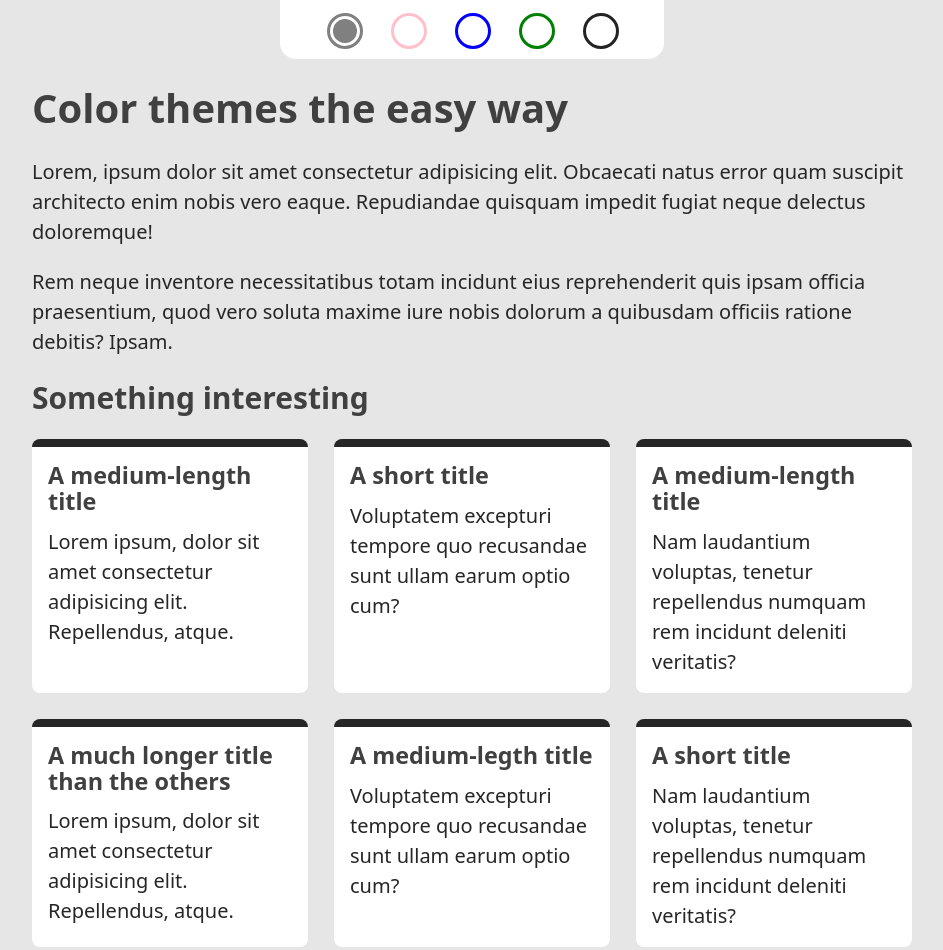
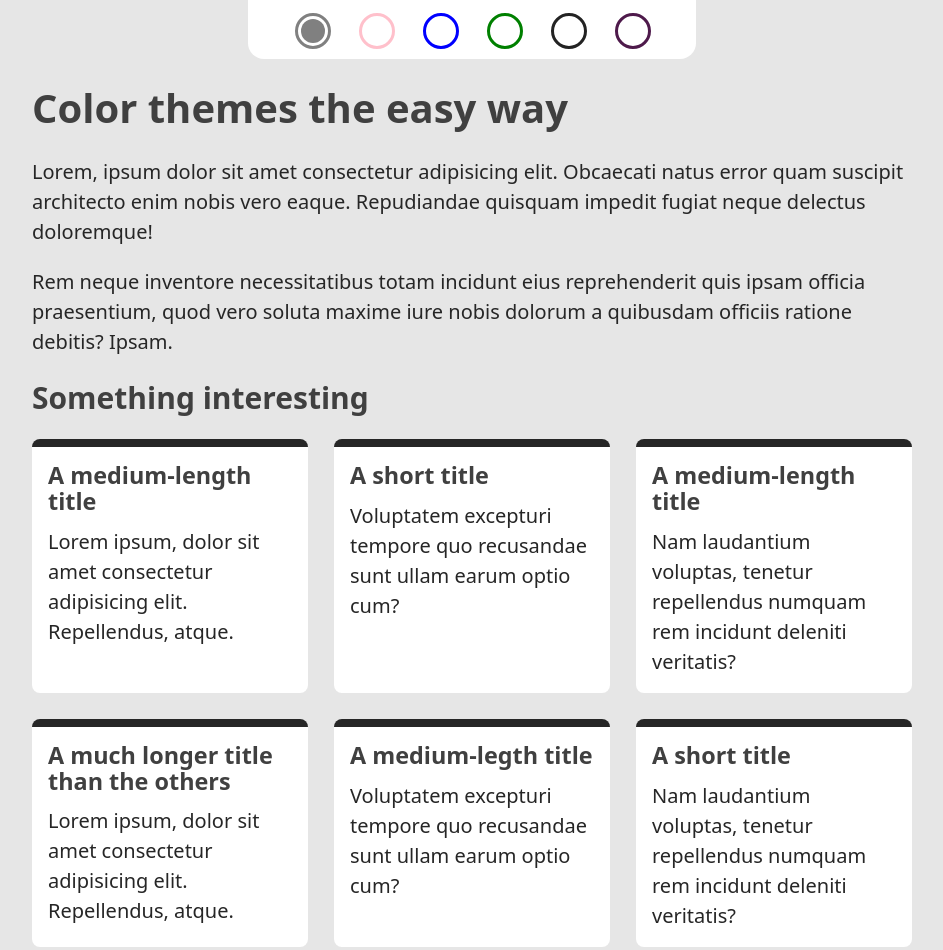
Before and after one commit to GingerKiwi/theme-switcher, a plain HTML site: page index.html in a window 1280 px wide. Shown: the top 950 px of the page, without its empty margins (168-1111 px from the left). Drawn offline with Linux system fonts and the light colour scheme; a script that the page names is missing.

Commit message:
add test radio button, id, and class to index.html and styles.css. Add note on enabling has pseudoselector to notes.md

```diff
--- a/index.html
+++ b/index.html
@@ -25,6 +25,9 @@
 
         <label for="dark" class="visually-hidden">Dark theme</label>
         <input type="radio" id="dark" name="theme" />
+
+        <label for="test" class="visually-hidden">Test theme</label>
+        <input type="radio" id="test" name="theme" />
       </fieldset>
     </form>
 
--- a/styles.css
+++ b/styles.css
@@ -102,6 +102,9 @@
 .color-picker input[type="radio"]#dark {
 --radio-color: #232323;
 }
+.color-picker input[type="radio"]#test {
+    --radio-color: #4e1a4b;
+}
 
 .pink {
 --clr-body-bg: hsl(310 50% 90%);
@@ -131,6 +134,13 @@
 --clr-heading: hsl(209 50% 80%);
 }
 
+.test {
+    --clr-body-bg: hsl(310 50% 90%);
+    --clr-card-bg: hsl(310 50% 25%);
+    --clr-text: hsl(310 50% 75%);
+    --clr-heading: hsl(310 50% 100%);
+    }
+
 :root:has(#pink:checked) {
 --clr-body-bg: hsl(310 50% 90%);
 --clr-card-bg: hsl(310 50% 100%);
@@ -158,3 +168,11 @@
 --clr-text: hsl(209 50% 90%);
 --clr-heading: hsl(209 50% 80%);
 }
+
+:root:has(#test:checked) {
+    font-size: 6rem;
+    /* --clr-body-bg: hsl(209 50% 10%);
+    --clr-card-bg: hsl(209 50% 5%);
+    --clr-text: hsl(209 50% 90%);
+    --clr-heading: hsl(209 50% 80%); */
+    }
```
Also changed, not shown: 1 other file.
